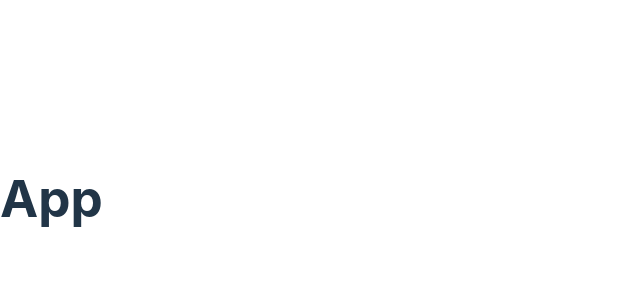
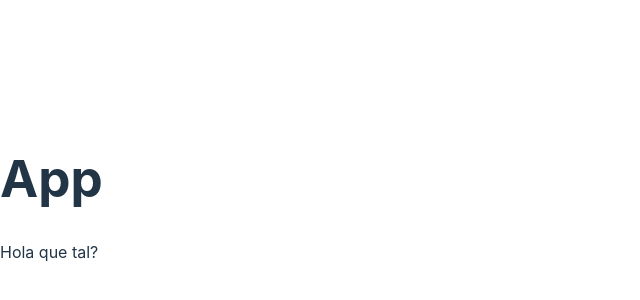
Before and after one commit to iron-guardians/nba-results, a React (Vite) app: page / in a window 1280 px wide. Shown: the part 202-502 px from the top of the page, without its empty margins (0-640 px from the left). Built offline with nearby package versions, Linux system fonts and the light colour scheme.

Commit message:
Update App.jsx

```diff
--- a/src/App.jsx
+++ b/src/App.jsx
@@ -5,6 +5,7 @@ function App() {
   return (
     <div>
       <h1>App</h1>
+      <p>Hola que tal?</p>
     </div>
   )
 }
```
